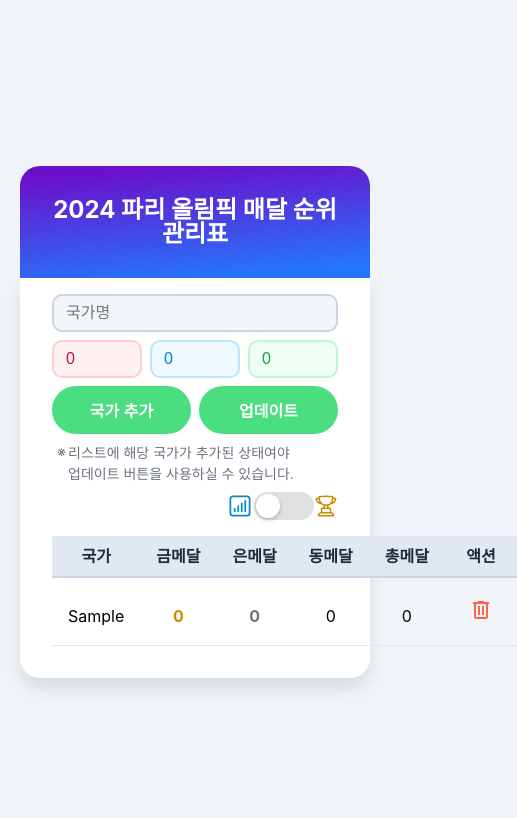
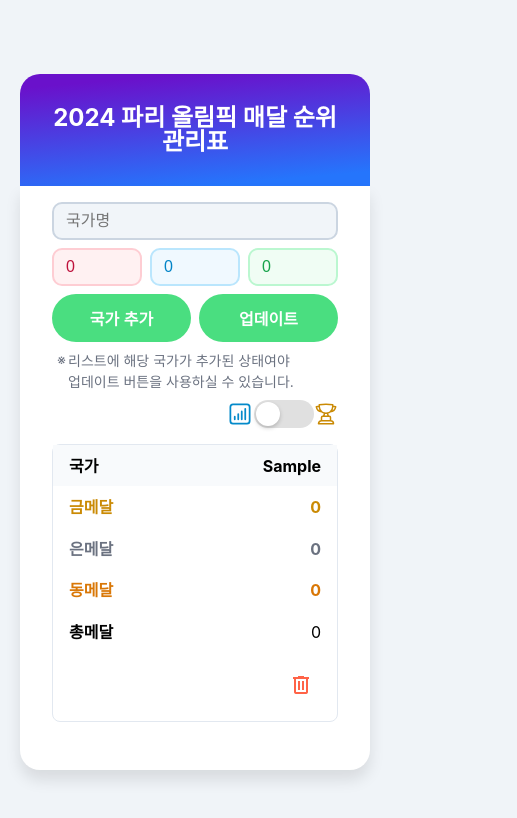
Before and after one commit to sum529-create/paris-medal-tracker, a React (Vite) app: page / in a window 390 px wide. Both pictures are taken after typing "Sample" into the empty fields and a click on the button "국가 추가". Shown: the top 818 px of the page, 517 px wide, since content can reach past the window. Built offline with nearby package versions, Linux system fonts and the light colour scheme.

Commit message:
styles: 모바일 사이즈 테이블 UI 추가

```diff
--- a/src/assets/styles/table.css
+++ b/src/assets/styles/table.css
@@ -4,6 +4,7 @@
   border-collapse: separate;
   border-spacing: 0;
   margin: 1rem 0;
+  overflow-x: auto;
 }
 
 .table-header {
@@ -34,6 +35,7 @@
   padding: 12px 16px;
   text-align: center;
   border-bottom: 1px solid #e2e8f0;
+  vertical-align: middle;
 }
 
 .gold-medal {
@@ -50,3 +52,42 @@
   color: #d97706;
   font-weight: bold;
 }
+
+@media (max-width: 768px) {
+  .table-wrapper table,
+  .table-wrapper tbody,
+  .table-wrapper tr,
+  .table-wrapper td {
+    display: block;
+  }
+
+  .table-wrapper thead {
+    display: none;
+  }
+
+  .table-wrapper tr {
+    margin-bottom: 1rem;
+    border: 1px solid #e2e8f0;
+    border-radius: 8px;
+  }
+
+  .table-wrapper td {
+    display: flex;
+    justify-content: space-between;
+    padding: 0.8rem 1rem;
+    border: none;
+    text-align: right;
+    align-items: center;
+  }
+
+  .table-wrapper td:before {
+    content: attr(data-label);
+    font-weight: bold;
+    text-align: left;
+  }
+
+  .table-wrapper td:first-child {
+    background: #f8fafc;
+    font-weight: bold;
+  }
+}
--- a/src/components/olympic-medals/MedalInputFormRow.jsx
+++ b/src/components/olympic-medals/MedalInputFormRow.jsx
@@ -5,11 +5,11 @@ const MedalInputFormRow = ({children, value}) => {
   const {nationName, goldMedalCnt, silverMedalCnt, bronzeMedalCnt} = value
   return (
     <tr className="table-row">
-      <td>{nationName}</td>
-      <td className="gold-medal">{goldMedalCnt}</td>
-      <td className="silver-medal">{silverMedalCnt}</td>
-      <td className="styles.bronze-medal">{bronzeMedalCnt}</td>
-      <td>
+      <td data-label="국가">{nationName}</td>
+      <td data-label="금메달" className="gold-medal">{goldMedalCnt}</td>
+      <td data-label="은메달" className="silver-medal">{silverMedalCnt}</td>
+      <td data-label="동메달" className="bronze-medal">{bronzeMedalCnt}</td>
+      <td data-label="총메달">
         {goldMedalCnt +
           silverMedalCnt +
           bronzeMedalCnt}
```
